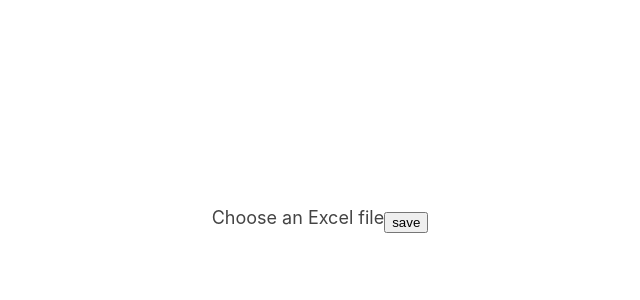
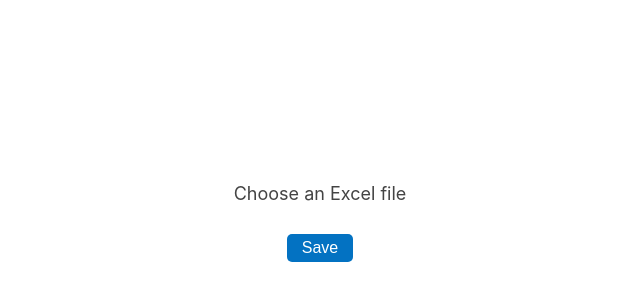
Before and after one commit to jegramin/fib-thankyou-letter, a React (Create React App) app: page / in a window 1280 px wide. Shown: the part 178-478 px from the top of the page, without its empty margins (320-960 px from the left). Built offline with nearby package versions, Linux system fonts and the light colour scheme.

Commit message:
modified styles

```diff
--- a/src/App.js
+++ b/src/App.js
@@ -40,7 +40,9 @@
   return (
     <div className="App">
       <FileInput setActivationData={setActivationData} />
-      <button onClick={handlePrint}>save</button>
+      <button onClick={handlePrint} className="save-button">
+        Save
+      </button>
       {activationData?.map((thankyouLetter) => {
         return (
           <div
--- a/src/App.scss
+++ b/src/App.scss
@@ -2,6 +2,7 @@
   display: flex;
   justify-content: center;
   align-items: center;
+  flex-direction: column;
   height: 100%;
 
   .hidden {
@@ -16,7 +17,7 @@
 
   label {
     display: block;
-    margin-bottom: 10px;
+    margin-bottom: 30px;
     text-align: center;
     color: #444;
     cursor: pointer;
@@ -25,22 +26,15 @@
   input[type="file"] {
     display: none;
   }
+}
 
-  input[type="file"] + label:before {
-    content: "Choose File";
-    display: inline-block;
-    padding: 10px 20px;
-    background-color: #0074d9;
-    color: #fff;
-    border-radius: 4px;
-    cursor: pointer;
-  }
-
-  input[type="file"] + label:hover:before {
-    background-color: #0063aa;
-  }
-
-  input[type="file"] + label:active:before {
-    background-color: #00578d;
-  }
+.save-button {
+  color: #444;
+  cursor: pointer;
+  border: none;
+  padding: 5px 15px;
+  border-radius: 5px;
+  background-color: #0372c2;
+  color: #fff;
+  font-size: 16px;
 }
```
